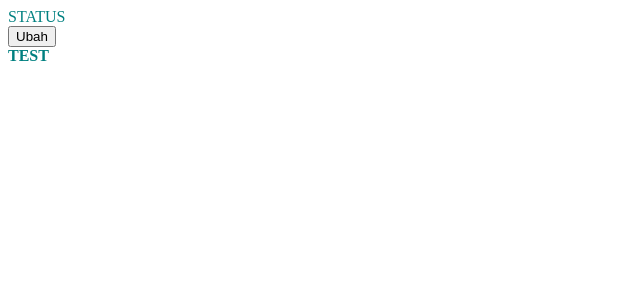
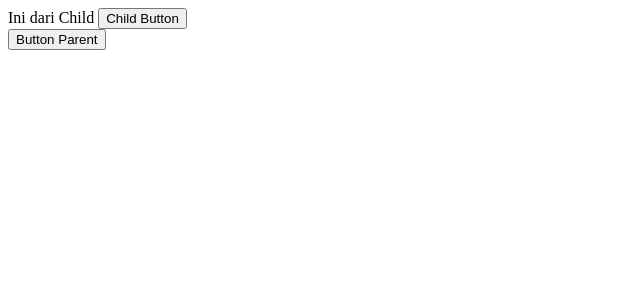
Before and after one commit to faizaungguh/vue-todo, a Vue app: page / in a window 1280 px wide. Shown: the top 300 px of the page, without its empty margins (0-640 px from the left). Built offline with nearby package versions, Linux system fonts and the light colour scheme.

Commit message:
ref component

```diff
--- a/src/App.vue
+++ b/src/App.vue
@@ -1,32 +1,18 @@
 <template>
-  <div :class="status ? 'success' : 'failed'">
-    STATUS
-  </div>
-  <button @click="status = !status">Ubah</button>
-  <div :class="[boldClass, greenClass]">TEST</div>
+  <child-component ref="refComponent" @child-click="onPress" />
+  <button @click="clickSaya">Button Parent</button>
 </template>
-
 <script>
+import ChildComponent from "./components/ChildComponent.vue";
 export default {
-  data() {
-    return {
-      status: true,
-      boldClass: 'bold',
-      greenClass: 'success'
-
+  components: { ChildComponent },
+  methods:{
+    onPress(val){
+      console.log(val)
+    },
+    clickSaya(){
+      this.$refs.refComponent.onClick();
     }
-  },
-}
+  }
+};
 </script>
-
-<style>
-  .success {
-    color:teal
-  }
-  .failed{
-    color: cyan
-  }
-  .bold{
-    font-weight: 700;
-  }
-</style>
--- a/src/components/ChildComponent.vue
+++ b/src/components/ChildComponent.vue
@@ -1,14 +1,20 @@
 <template>
-    <div>{{ text }}</div>
+  <div>
+    <span> Ini dari Child </span>
+    <button @click="onPress">Child Button</button>
+  </div>
 </template>
 
 <script>
 export default {
-    props: {
-      text: {
-        type: String,
-        default: ''
-      }
-    }
-}
+  emits: ["child-click"],
+  methods: {
+    onClick() {
+      console.log("click saya");
+    },
+    onPress() {
+      this.$emit("child-click", "value");
+    },
+  },
+};
 </script>
```
